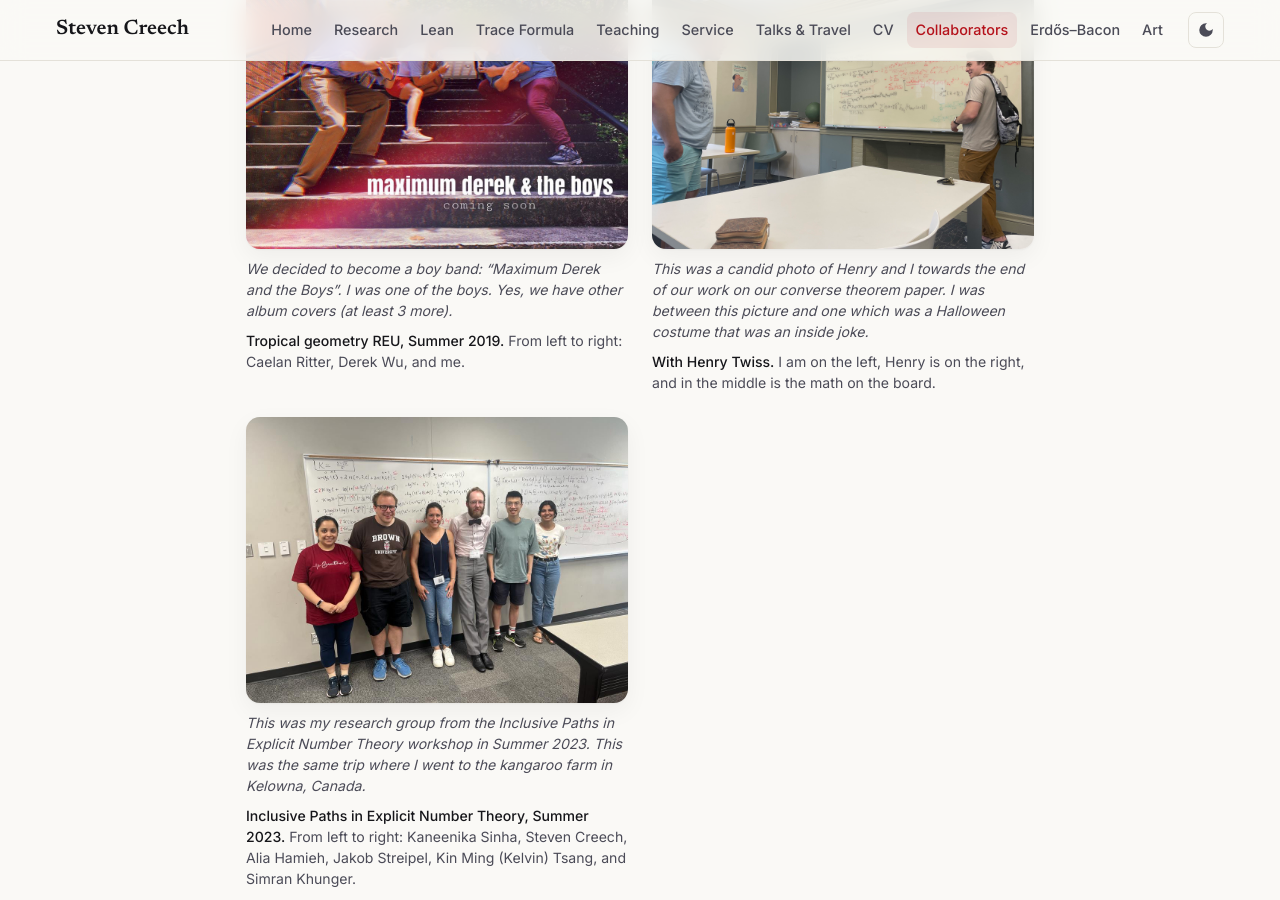
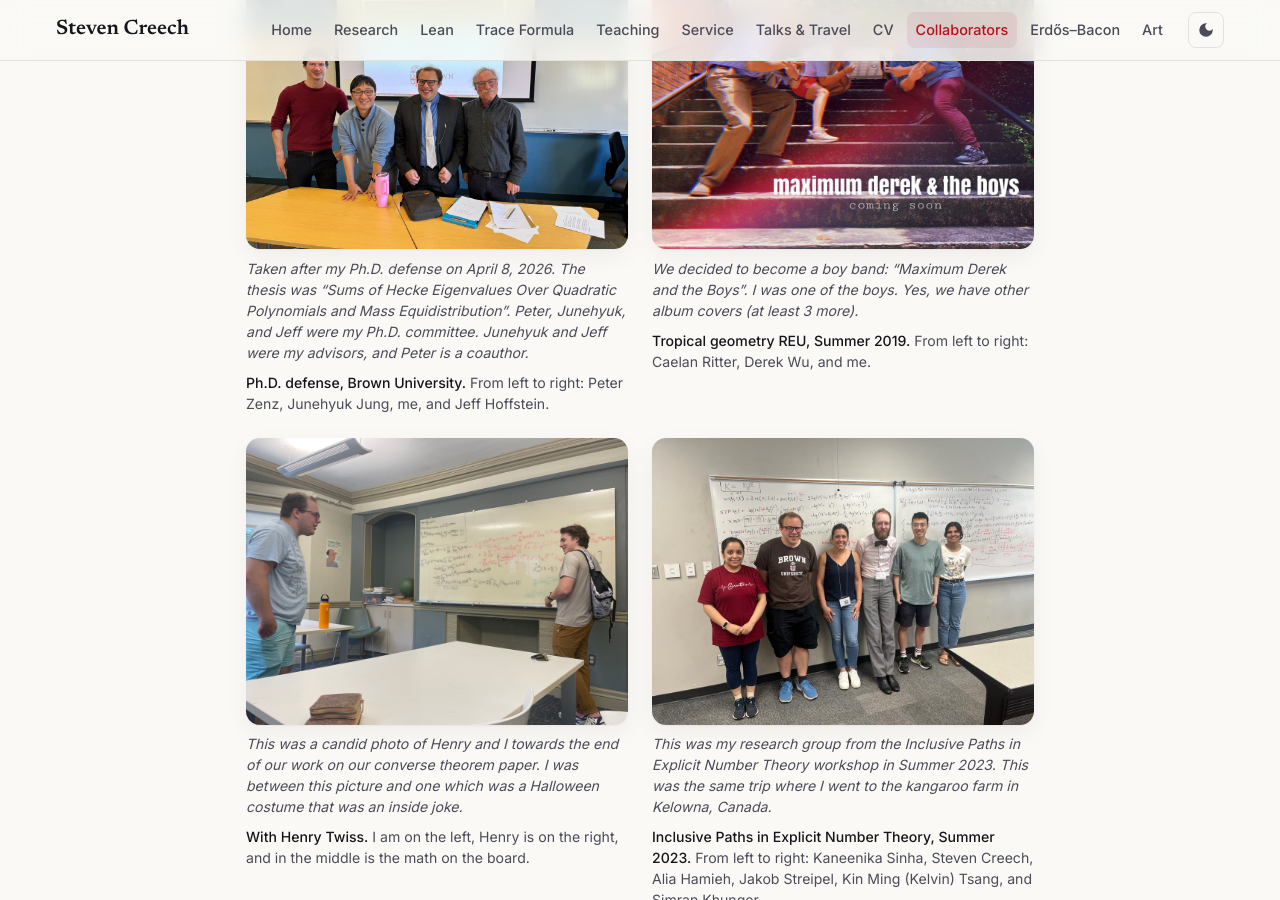
Before and after one commit to stevenecreech/stevenecreech.github.io, a Jekyll site: the page built from collaborators/index.html, in a window 1280 px wide and 900 px high, scrolled down 492 px. Built offline with Jekyll 4.4.1, drawn with Linux system fonts in a browser that asks for light colours.

Commit message:
Add Ph.D. defense photo to collaborators page

```diff
--- a/collaborators/index.html
+++ b/collaborators/index.html
@@ -11,6 +11,13 @@ description: Photos of Steven Creech with collaborators and mathematical friends
 
 <h2>Collaborators</h2>
 <div class="photo-grid">
+  <figure>
+    <div class="photo">
+      <img src="/images/PhdDefense-web.jpeg" alt="Peter Zenz, Junehyuk Jung, Steven Creech, and Jeff Hoffstein after Steven's Ph.D. defense" loading="lazy">
+      <span class="hover-text">Taken after my Ph.D. defense on April 8, 2026. The thesis was “Sums of Hecke Eigenvalues Over Quadratic Polynomials and Mass Equidistribution”. Peter, Junehyuk, and Jeff were my Ph.D. committee. Junehyuk and Jeff were my advisors, and Peter is a coauthor.</span>
+    </div>
+    <figcaption><strong>Ph.D. defense, Brown University.</strong> From left to right: Peter Zenz, Junehyuk Jung, me, and Jeff Hoffstein.</figcaption>
+  </figure>
   <figure>
     <div class="photo">
       <img src="/images/Maximum Derek.JPG" alt="Caelan Ritter, Derek Wu, and Steven Creech posing as a boy band" loading="lazy">
```
Also changed, not shown: images/PhdDefense-web.jpeg (added).
